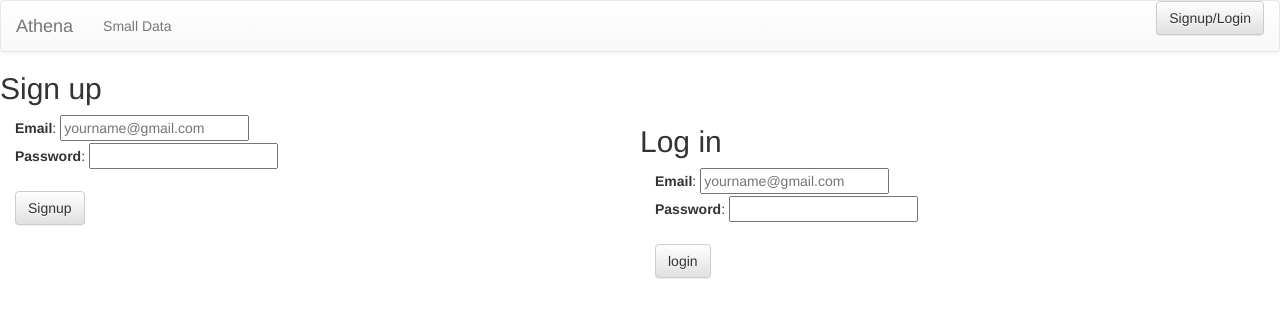
After one commit to rooharrigan/Athena, a Flask app: template templates/login.html in a window 1280 px wide. The commit adds this page. Shown: the top 318 px of the page. Run offline with Flask 2, Linux system fonts and the light colour scheme; the template is opened without the code that fills it, so the values that code supplies are empty, except form fields; tables that the repository leaves empty hold one stand-in row (values such as "Sample post"); form fields are guessed from the names that the template uses; parts of the project's set-up code (start-up, migrations or seed data) failed here and were passed over; some libraries are stand-ins or nearby versions.

Commit message:
working on signup/login routes

```diff
--- a/requirements.txt
+++ b/requirements.txt
@@ -1,9 +1,12 @@
+bcrypt==2.0.0
 beautifulsoup4==4.4.1
 blinker==1.3
+cffi==1.3.0
 Flask==0.10.1
 Flask-DebugToolbar==0.10.0
 Flask-Login==0.3.2
 Flask-SQLAlchemy==2.0
+Flask-WTF==0.12
 httplib2==0.9.2
 ipaddress==1.0.14
 itsdangerous==0.24
@@ -12,9 +15,12 @@ lxml==3.4.4
 MarkupSafe==0.23
 mwparserfromhell==0.4.2
 psycopg2==2.6.1
+pycparser==2.14
 pywikibot==2.0rc3
 requests==2.8.1
+six==1.10.0
 SQLAlchemy==1.0.3
 Werkzeug==0.10.4
 wheel==0.24.0
 wikipedia==1.4.0
+WTForms==2.0.2
--- a/server.py
+++ b/server.py
@@ -5,96 +5,92 @@ making changes will run the server for this game with the debugger on."""
 ##############################################################################
 #Externals
 from flask import Flask, request, render_template, session, redirect, url_for, escape, flash
-from flask.ext.login import LoginManager, UserMixin, login_required, login_user, current_user
 from flask_debugtoolbar import DebugToolbarExtension
+#Login Checks and Forms
+from flask_wtf import Form
+from wtforms import BooleanField, TextField, validators, PasswordField
+from itsdangerous import URLSafeTimedSerializer
+from flask.ext.login import LoginManager
+#Python Libraries
 from pprint import pprint
 from string import translate, lower
 from random import randint, sample
 
 #Internals
 from model import connect_to_db, db, Country, User, Quizevent
+from forms import SignupForm, LoginForm
 from compliments import compliments
+
 
 app = Flask(__name__)
 app.secret_key = "Get up, get up, get up, get up, it's the first of the month."
 ##############################################################################
-#App Routes
+#Defin the login manager
+login_manager = LoginManager()
+login_manager.init_app(app)
+login_manager.login_view = "/login-form"
+@login_manager.user_loader
+def user_loader(userid):
+    return User.query.get(userid)
 
 
-login_manager = LoginManager()
-login_manager.init_app(app)
-
-@login_manager.user_loader
-def load_user(user_id):
-    return User.query.filter(User.id == user_id).first()
+#App Routes
+@app.route('/login-signup-form', methods=(["GET"]))
+def show_form():
+    print "we're in the login-signup form"
+    signup_form = SignupForm()
+    login_form = LoginForm()
+    return render_template("login.html", signup_form=signup_form, login_form=login_form)
 
 
-@app.route('/login_check', methods=['POST'])
-def login_check():
-    # check that a username and password were entered on form
-    email = request.form.get("email")
-    print "email: ", email
-    password = request.form.get("password")
-    print "password ", password
-
-    # check database for user with username
-    user = User.query.filter(User.email == email).first()
-    print user
-    if user:
-        print "got user"
-        # TODO: check password
-        if True:
-            login_user(user)
-            print session
-        else:
-            print "bad password"
-
+@app.route('/signup-form', methods=(["POST"]))
+def signup():
+    """For GET requests, display the signup form. For POST requests, process the signup form."""
+    print "we're in the signup form"
+    form = SignupForm(request.form)
+    if form.validate_on_submit():
+        try:
+            password = str(form.password.data)
+            print password
+        except:
+            raise "WAT SOMETHING HAPPENED BECAUSE UNICODE WEIRDNESS IN PASSWORD"
+        user = User(email=form.email.data, password=password)
+        db.session.add(user)
+        db.session.commit()
+        return redirect("/")
     else:
-        print "bad user"
+        print "not valid on submission"
+        return redirect("/login-signup-form")
 
 
-    # if email:
-    #     login_user(user)
-    #     print session
-
-    return  redirect("/")
-
-
-# check that a username and password were entered on form
-# check database for user with username
-#     if user
-#         check password
-#             if password matches user.password
-#                 login(user)
-#             else
-#                 flash error
-#     else
-#         flash error
-
-
-
-
-
-
-
-@app.route('/logout')
-@login_required
-def logout():
-    #Even listener on the logout button
-    #Hide logout button and show login button
-    logout_user()
-    return redirect("/")
+@app.route('/login-form', methods=(["POST"]))
+def login():
+    print "we're in the login form"
+    form = LoginForm(request.form)
+    if form.validate_on_submit():
+        email = form.email.data
+        print "\n\nemail: "
+        print email
+        password = form.password.data
+        print "\n\npassword: "
+        print password
+        user = User.query.filter(User.email == form.email.data).first()
+        print user
+        #If user is in the database and password matches, log them into the session
+        if user and user.check_password(password):
+            print "\n\nValid user!\n\n\n"
+            session['username'] = email
+            return redirect('/')
+        else:
+            print "\n\nwrong password\n\n"
+            flash("Password wrong")
+            return redirect("/login-signup-form")
+    return redirect("/login-signup-form")
 
 
 @app.route('/')
 def get_quiz_questions():
     """Handles login and returns the homepage"""
-    if current_user:
-        print "logged in as"
-        print current_user
-        # print 'Logged in as {}'.format(escape(session['email']))
-    else:
-        print "User is not logged in"
 
     return render_template("quiz_country.html")
 
@@ -139,11 +135,6 @@ def grade_quiz():
 
     nicety = (sample(compliments, 1))[0]
     return render_template ("quiz_score.html", score=score, nicety=nicety)
-
-@app.route('/scores_data')
-@login_required
-def settings():
-    pass
 
 
 # @app.route('/name', methods=['POST'])
@@ -217,7 +208,7 @@ def get_country_capital(country_name):
 if __name__ == "__main__":
     connect_to_db(app)
 
-    #Use the DebugToolbar
+    # #Use the DebugToolbar
     DebugToolbarExtension(app)
 
     app.run(debug=True)
--- a/templates/base.html
+++ b/templates/base.html
@@ -34,20 +34,20 @@
       <ul class="nav navbar-nav">
         <li><a href="#">Small Data</a></li>
       </ul>
-
-      <ul class="nav navbar-nav navbar-right">
-        <form class="navbar-form navbar-left" role="login" action="/login_check" method="POST" name="login">
-          <div class="form-group">
-            <input type="text" class="form-control" placeholder="email" name="email">
-            <input type="text" class="form-control" placeholder="password" name="password">
-          </div>
-          <button type="login" class="btn btn-default" id="login">Login</button>
-        </form>
-
-        <form class="navbar-form navbar-left" role="logout" action="/logout" method="POST" name="logout">
+        <!-- Login/Logout Modal Form -->
+       <ul class="nav navbar-nav navbar-right">
+        <!-- <form class="navbar-form navbar-left" role="start_login" action="#" method="POST" name="start_login"> -->
+          <!-- Trigger the login modal window -->
+<!--           <a href="#loginmodal" class="btn btn-default" data-toggle="modal" data-target="#loginmodal">Login</a>
+        </form> -->
+        <!-- TODO should only show once user is logged in -->
+<!--         <form class="navbar-form navbar-left" role="logout" action="/logout" method="POST" name="logout">
           <button type="logout" class="btn btn-default" id="logout">Logout</button>
         </form>
+ -->
 
+<!-- Forget the above for now, use this to test login -->
+      <a href="/login-signup-form" type="login" id="login"><button class="btn btn-default">Signup/Login</button></a>
    </ul>
     </div><!-- /.navbar-collapse -->
   </div><!-- /.container-fluid -->
--- /dev/null
+++ b/templates/login.html
@@ -0,0 +1,39 @@
+<!-- Make the floating login/signup modal window -->
+{% extends 'base.html' %}
+
+{% block body %}
+{% if error %}<p class=error><strong>Error:</strong> {{ error }}{% endif %}
+
+  <h2>Sign up</h2>
+  <form action="/signup-form" id="signup-form" method="POST">
+      {{signup_form.csrf_token}}
+    <div class="col-xs-6 col-md-6">
+    <dl>
+      {{ signup_form.email.label }}: {{ signup_form.email(placeholder="yourname@gmail.com") }}
+      <br>
+      {{ signup_form.password.label }}: {{ signup_form.password }}
+      <br>
+      <br>
+      <dd><input class="btn btn-default" type="submit" value="Signup">
+    </dl>
+  </div>
+
+  </form>
+
+  <h2>Log in</h2>
+  <form action="/login-form" id="login-form" method="POST">
+      {{login_form.csrf_token}}
+    <div class="col-xs-6 col-md-6">
+    <dl>
+      {{ login_form.email.label }}: {{ login_form.email(placeholder="yourname@gmail.com") }}
+      <br>
+      {{ login_form.password.label }}: {{ login_form.password }}
+      <br>
+      <br>
+      <dd>
+          <input type="submit" class="btn btn-default" value="login" id="login-form"/>
+    </dl>
+  </div>
+  </form>
+
+{% endblock %}
```
Also changed, not shown: countries_text.py (deleted, +0 -36 lines), model.py (+29 -2 lines), ex_text/countries_text.py (line endings or trailing spaces).
